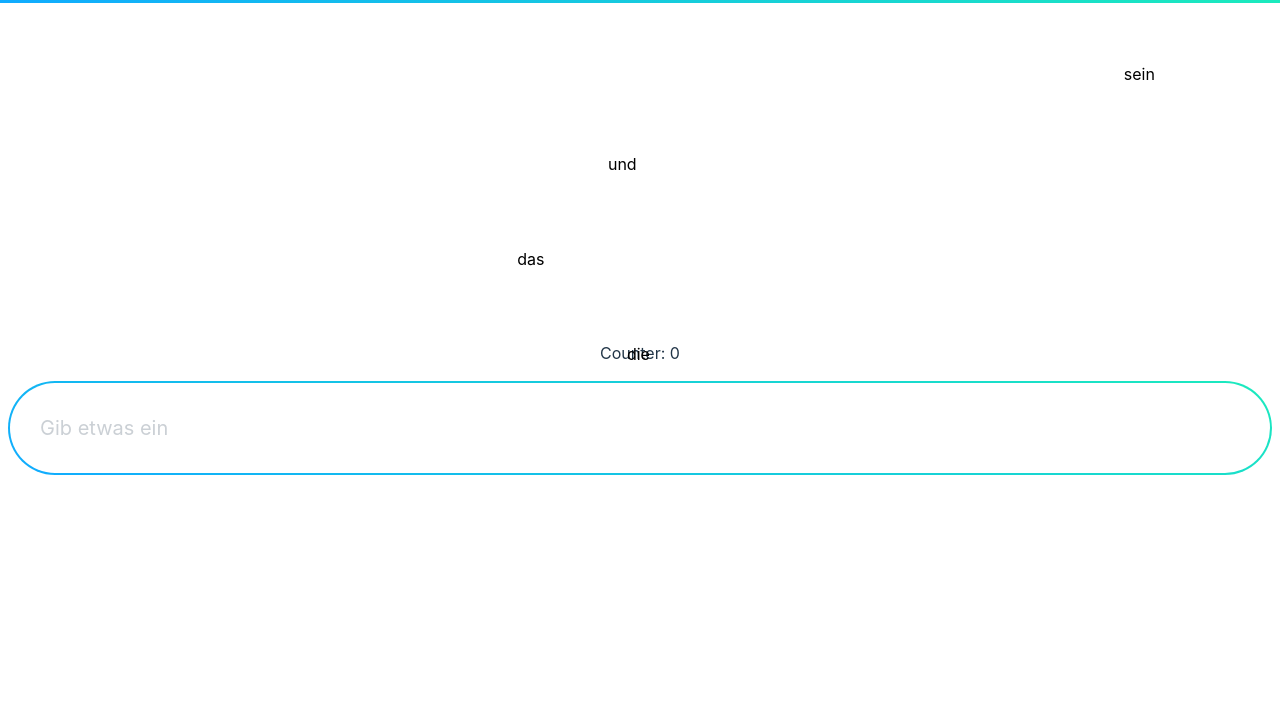
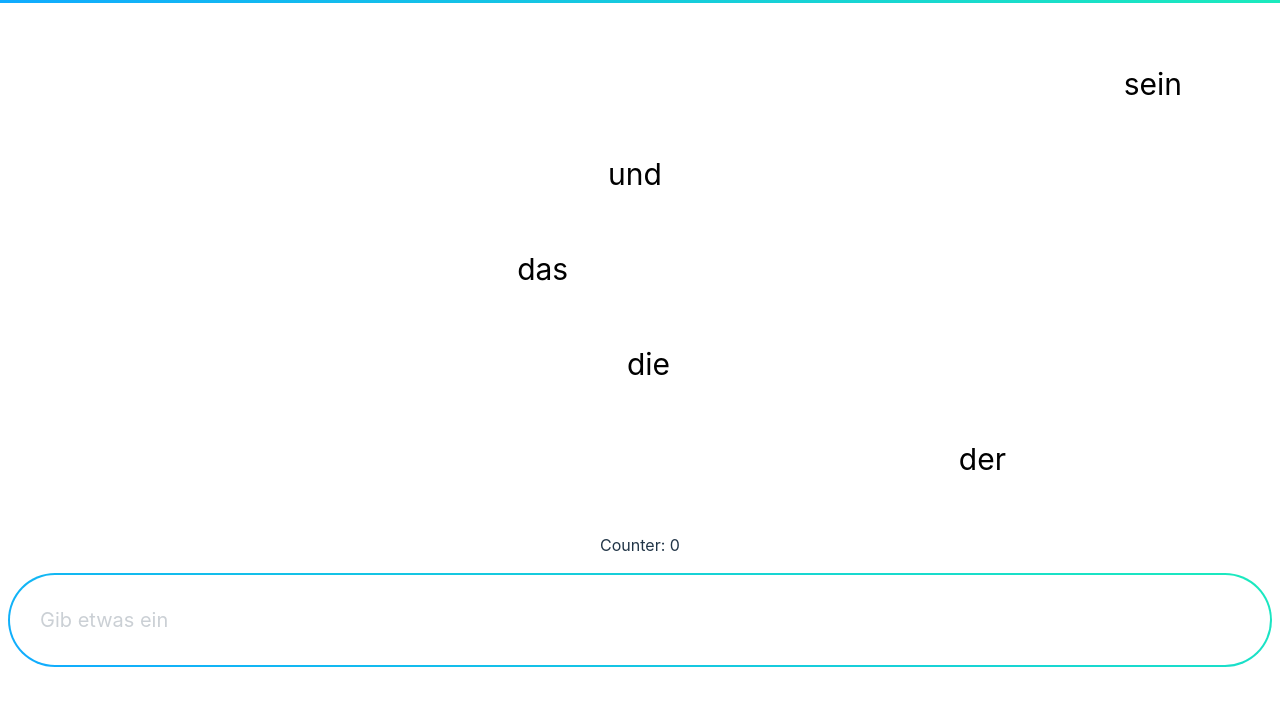
Before and after one commit to NicoBiesingerPD/luco-app, a React (Vite) app in the folder luco-app/: page / in a window 1280 px wide. Shown: the top 706 px of the page. Built offline with nearby package versions, Linux system fonts and the light colour scheme.

Commit message:
Formatiert

```diff
--- a/luco-app/src/components/InputField.scss
+++ b/luco-app/src/components/InputField.scss
@@ -1,8 +1,12 @@
+.cluster{
+  position: relative;
+  top: 200px;
+}
+
 .input {
 
   // needs to be relative so the :focus span is positioned correctly
   position:relative;
-
   // bigger font size for demo purposes
   font-size: 1.5em;
 
--- a/luco-app/src/components/InputField.tsx
+++ b/luco-app/src/components/InputField.tsx
@@ -43,7 +43,7 @@ const InputField = () => {
             setFlyingWords((words) =>
                 words
                     .map((word) => {
-                        if (word.y >= 450) {
+                        if (word.y >= 600) {
                             return null;
                         }
                         return {...word, y: word.y + 5};
@@ -100,13 +100,27 @@ const InputField = () => {
     };
 
     return (
-        <>
+        <> <div className="cluster">
+            <p>Counter: {mistakeCounter}</p>
+            <div className="input">
+                <input
+                    id="inputID"
+                    type="text"
+                    placeholder="Gib etwas ein"
+                    value={inputValue}
+                    onChange={handleChange}
+                    onKeyPress={handleKeyPress}
+                />
+            </div>
+            <p dangerouslySetInnerHTML={{__html: validatedContent}}></p>
+        </div>
             <div>
                 {flyingWords.map((word) => (
                     <span
                         key={word.id}
                         className="flying-word"
                         style={{
+                            fontSize: "30px",
                             position: "absolute",
                             left: `${word.x}px`,
                             top: `${word.y}px`,
@@ -120,18 +134,7 @@ const InputField = () => {
                 ))}
             </div>
 
-            <p>Counter: {mistakeCounter}</p>
-            <p dangerouslySetInnerHTML={{__html: validatedContent}}></p>
-            <div className="input">
-                <input
-                    id="inputID"
-                    type="text"
-                    placeholder="Gib etwas ein"
-                    value={inputValue}
-                    onChange={handleChange}
-                    onKeyPress={handleKeyPress}
-                />
-            </div>
+
         </>
     );
 };
```
